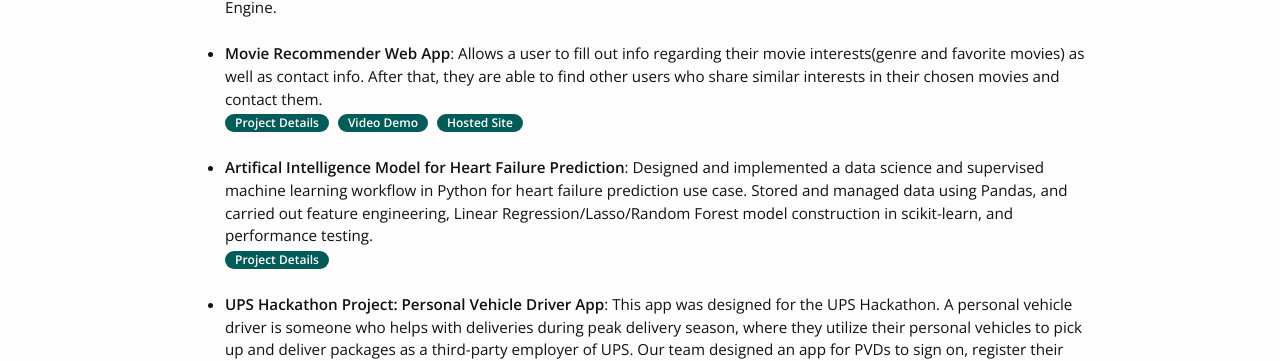
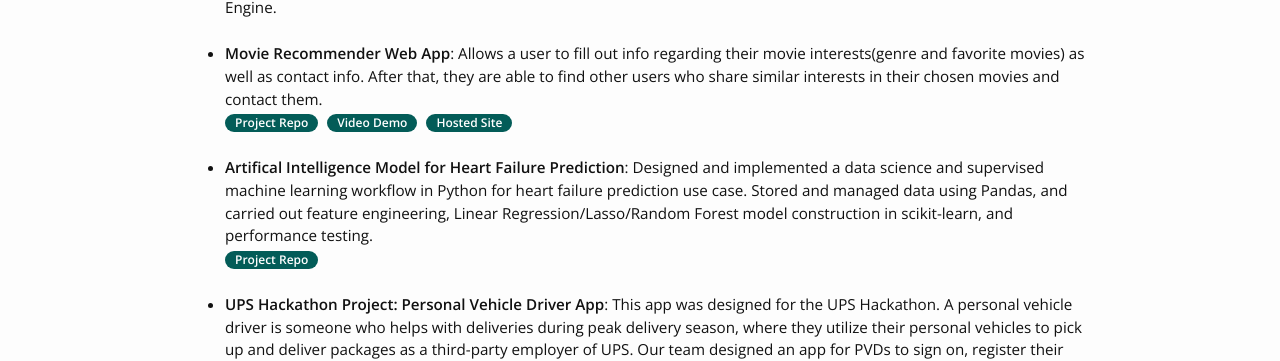
Before and after one commit to RithvinK/RithvinK.github.io, a Jekyll site: the page built from projects.md, in a window 1280 px wide. Shown: the part 292-653 px from the top of the page. Built offline with Jekyll 4.4.1, drawn with Linux system fonts in a browser that asks for light colours.

Commit message:
Update projects.md

```diff
--- a/projects.md
+++ b/projects.md
@@ -12,13 +12,13 @@ Here is a list of my projects! You can also check out my Github profile <a href=
 	</li><br>
 	<li>
 		<b>Movie Recommender Web App</b>: Allows a user to fill out info regarding their movie interests(genre and favorite movies) as well as contact info. After that, they are able to find other users who share similar interests in their chosen movies and contact them. <br>
-		<a href="https://github.com/RithvinK/Movie_Recommender"><div class="color-button">Project Details</div></a>
+		<a href="https://github.com/RithvinK/Movie_Recommender"><div class="color-button">Project Repo</div></a>
 		<a href="https://www.youtube.com/watch?v=QUT7arhdlzo"><div class="color-button">Video Demo</div></a>
 		<a href="https://finalproject-62jw.onrender.com/"><div class="color-button">Hosted Site</div></a>
 	</li><br>
 	<li>
 		<b>Artifical Intelligence Model for Heart Failure Prediction</b>: Designed and implemented a data science and supervised machine learning workflow in Python for heart failure prediction use case. Stored and managed data using Pandas, and carried out feature engineering, Linear Regression/Lasso/Random Forest model construction in scikit-learn, and performance testing. <br>
-		<a href="https://github.com/RithvinK/Heart-Failure-Prediction-Project"><div class="color-button">Project Details</div></a>
+		<a href="https://github.com/RithvinK/Heart-Failure-Prediction-Project"><div class="color-button">Project Repo</div></a>
 	</li><br>
 	<li>
 		<b>UPS Hackathon Project: Personal Vehicle Driver App</b>: This app was designed for the UPS Hackathon. A personal vehicle driver is someone who helps with deliveries during peak delivery season, where they utilize their personal vehicles to pick up and deliver packages as a third-party employer of UPS. Our team designed an app for PVDs to sign on, register their vehicles, and receive their assigned packages to deliver based on their vehicle space and selection. These packages are assigned using an algorithm that maximizes the packages assigned by assigning the biggest packages available that fit in the vehicle and then move on to smaller packages. Programming done in python and SQL. <br>
```
